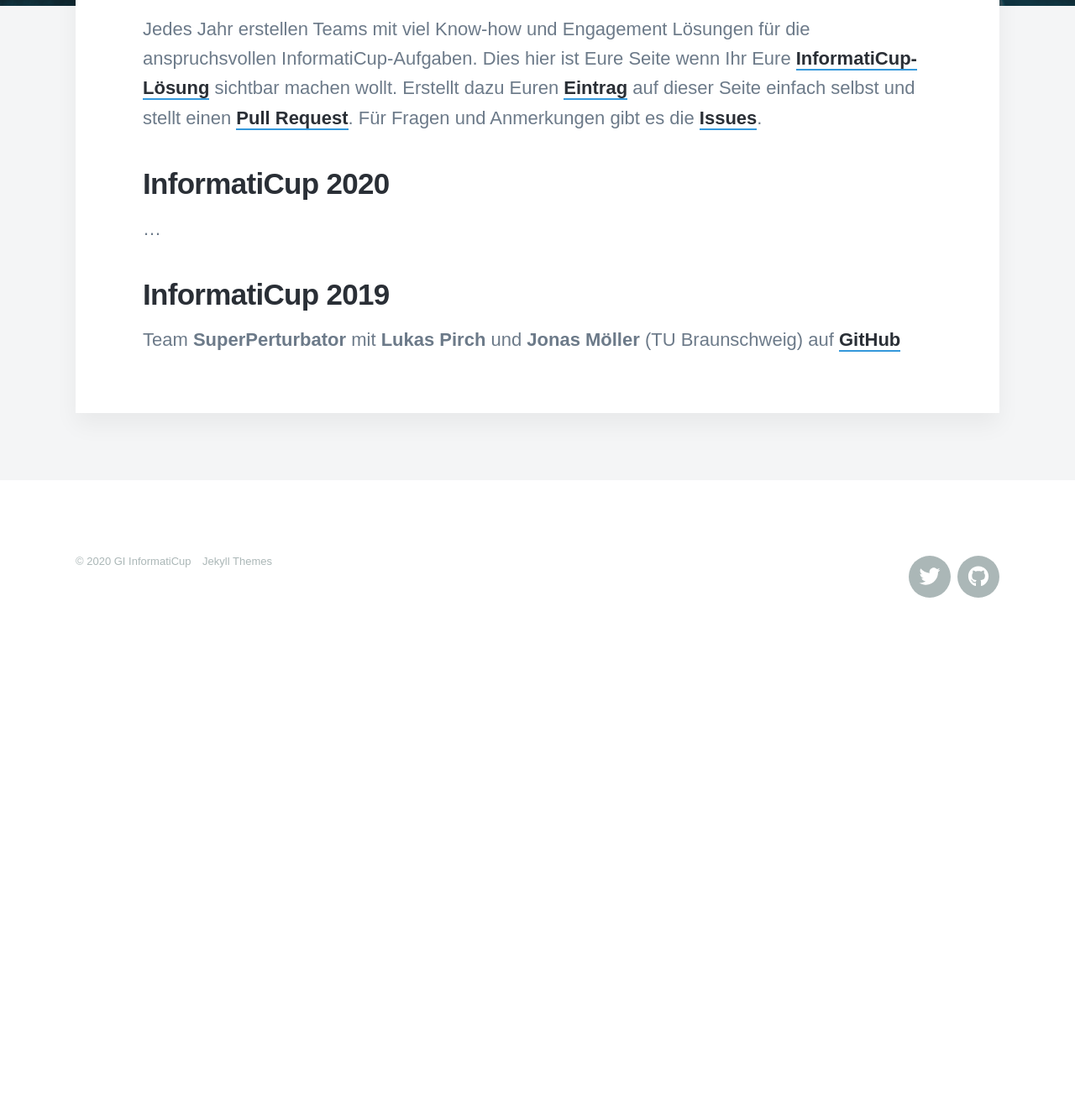
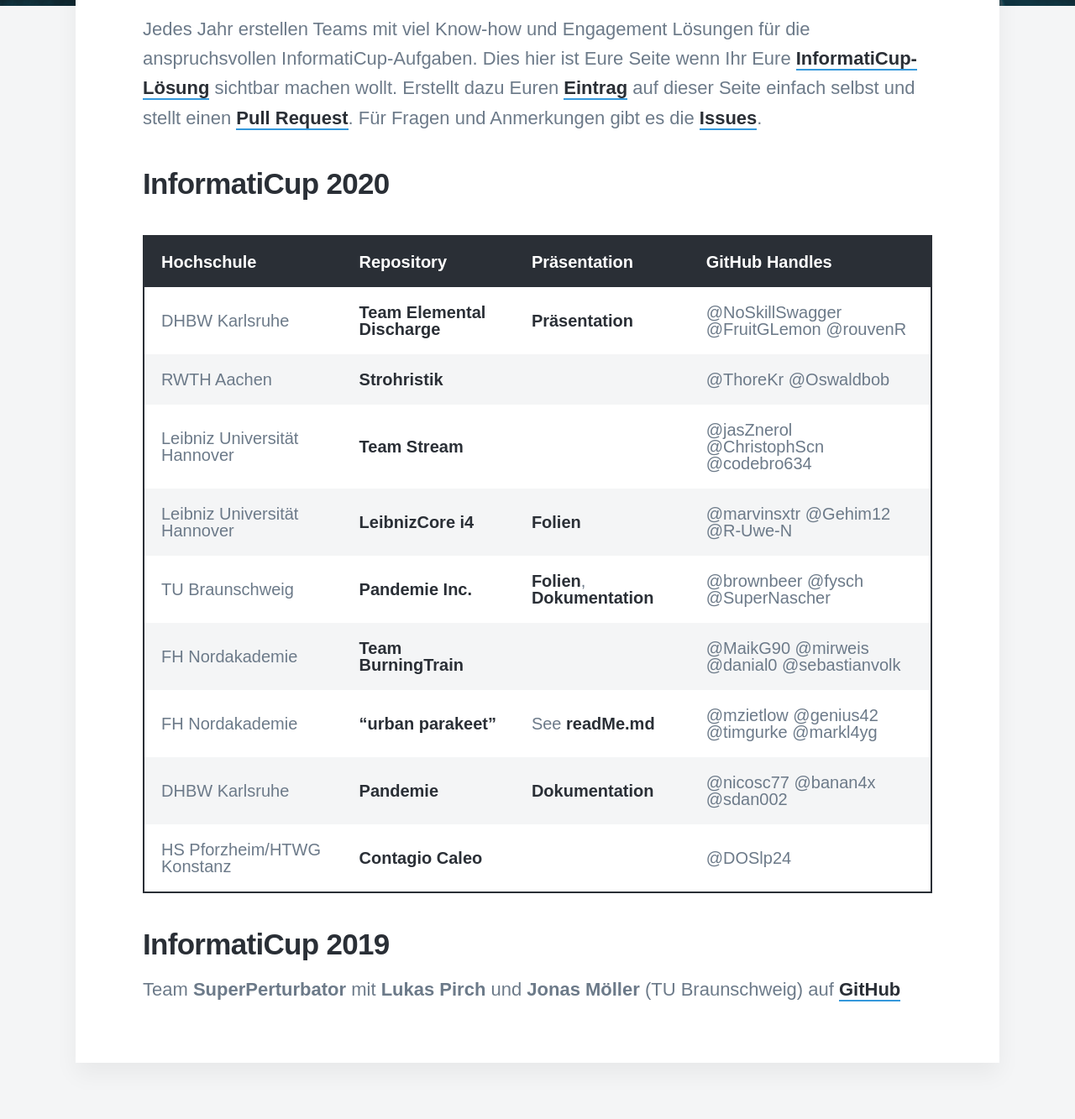
Before and after one commit to informatiCup/informaticup.github.io, a Jekyll site: the page built from _pages/solutions.md, in a window 1280 px wide and 1400 px high, scrolled down 630 px. Shown: the top 1333 px of the window at 84% size. Built offline with Jekyll 4.4.1, drawn with Linux system fonts in a browser that asks for light colours; nearby versions of some CDN libraries; some web fonts are replaced; before the commit the page ends 1385 px from its top, so only the background shows below that.

Commit message:
Update solutions.md

```diff
--- a/_pages/solutions.md
+++ b/_pages/solutions.md
@@ -9,7 +9,17 @@
 
 ## InformatiCup 2020 ##
 
-...
+| Hochschule                   | Repository                                                                   | Präsentation                                                                                                                                                                       | GitHub Handles                            |
+|------------------------------|------------------------------------------------------------------------------|------------------------------------------------------------------------------------------------------------------------------------------------------------------------------------|-------------------------------------------|
+| DHBW Karlsruhe               | [Team Elemental Discharge](https://github.com/FruitGLemon/InformatiCup-2020) | [Präsentation](https://github.com/FruitGLemon/InformatiCup-2020/blob/master/IC2020%20Final%20Presentation_Team_Elemental_Discharge.pptx)                                           | @NoSkillSwagger @FruitGLemon @rouvenR     |
+| RWTH Aachen                  | [Strohristik](https://github.com/couch-consulting/ic20_heilung)              |                                                                                                                                                                                    | @ThoreKr @Oswaldbob                       |
+| Leibniz Universität Hannover | [Team Stream](https://github.com/jasZnerol/InformatiCup2020)                 |		                                                                                                                                   		                                           | @jasZnerol @ChristophScn @codebro634			 |
+| Leibniz Universität Hannover | [LeibnizCore i4](https://github.com/marvinsxtr/informaticup-2020-pandemie)   | [Folien](https://drive.google.com/file/d/1uAJi7MHMPAULYvKBf9qF5RkOmEW6ZFbq/view?usp=sharing)                                                                                       | @marvinsxtr @Gehim12 @R-Uwe-N             |
+| TU Braunschweig              | [Pandemie Inc.](https://github.com/SuperNascher/Pandemie-Inc)                | [Folien](https://github.com/SuperNascher/Pandemie-Inc/blob/master/Presentation.pptx),  [Dokumentation](https://github.com/SuperNascher/Pandemie-Inc/blob/master/Documentation.pdf) | @brownbeer @fysch @SuperNascher           |
+| FH Nordakademie              | [Team BurningTrain](https://github.com/sebastianvolk/informatiCup2020)       |                                                                                                                                                                                    | @MaikG90 @mirweis @danial0 @sebastianvolk |
+| FH Nordakademie              | ["urban parakeet"](https://github.com/MarkL4YG/informaticup-2020)            | See [readMe.md](https://github.com/MarkL4YG/informaticup-2020/blob/master/readMe.md)                                                                                               | @mzietlow @genius42 @timgurke @markl4yg   |
+| DHBW Karlsruhe               | [Pandemie](https://github.com/nicosc77/pandemie)                             | [Dokumentation](https://github.com/nicosc77/pandemie/blob/master/Dokumentation.pdf)                                                                                                | @nicosc77 @banan4x @sdan002               |
+| HS Pforzheim/HTWG Konstanz   | [Contagio Caleo](https://github.com/DOSlp24/Pandemie)                        |                                                                                                                                                                                    | @DOSlp24                                  |
 
 ## InformatiCup 2019 ##
 
```
